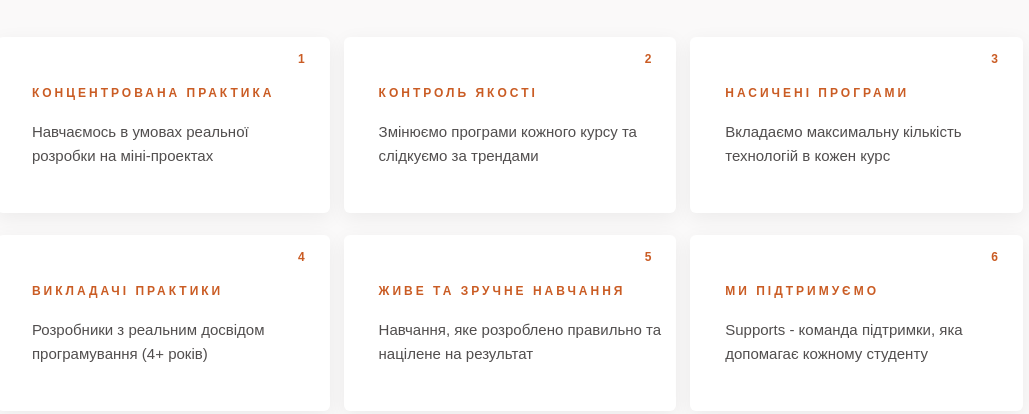
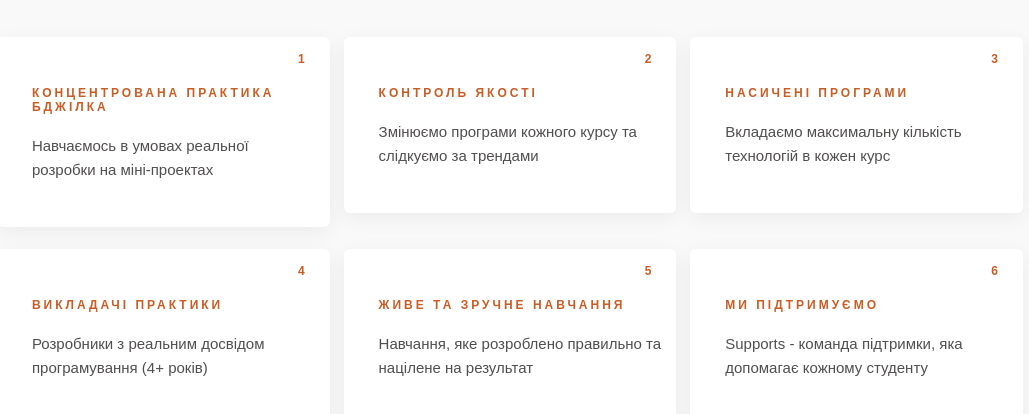
Before and after one commit to marianadanyliv/Animation-HW, a plain HTML site: page index.html in a window 1280 px wide. Shown: the part 68-482 px from the top of the page, without its empty margins (130-1159 px from the left). Drawn offline with Linux system fonts and the light colour scheme.

Commit message:
Update index.html
бдж

```diff
--- a/index.html
+++ b/index.html
@@ -20,7 +20,7 @@
         <section class="container">
             <a class="container_box anime" href="#">
                 <div class="container_box__num">1</div>
-                <div class="container_box__title">Концентрована практика</div>
+                <div class="container_box__title">Концентрована практика Бджілка</div>
                 <div class="container_box__text">Навчаємось в умовах реальної розробки на міні-проектах</div>
             </a>
             <a class="container_box anime" href="#">
```
